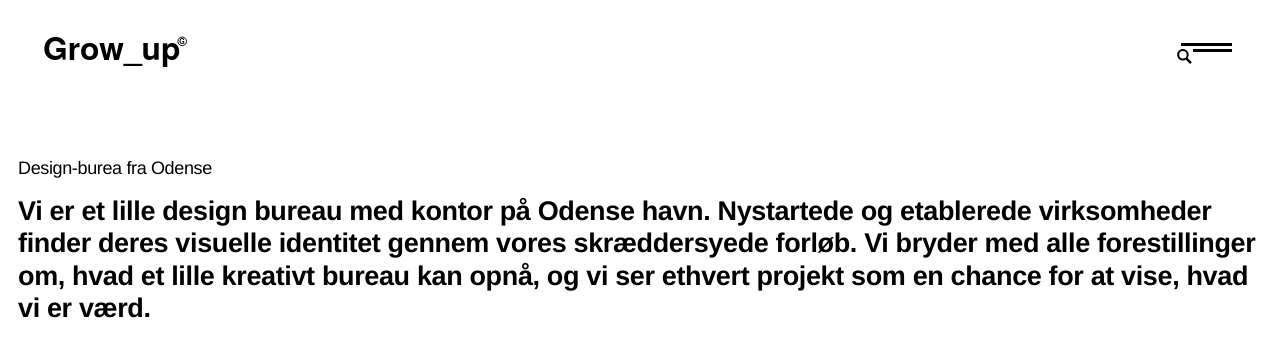
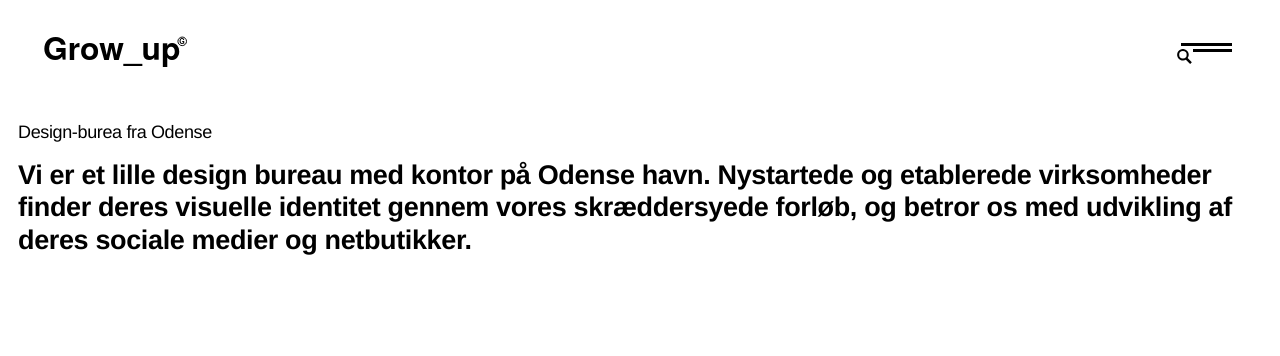
Before and after one commit to growup-studio/nextjs-blog, a Next.js app: page / in a window 1280 px wide. Shown: the top 356 px of the page. Built offline with nearby package versions, Linux system fonts and the light colour scheme.

Commit message:
fourth commit -typography

```diff
--- a/pages/index.js
+++ b/pages/index.js
@@ -8,7 +8,7 @@ function Home() {
           <section>
             <h1 className={utilStyles.headingS}>Design-burea fra Odense</h1>
             <p className={utilStyles.headingL}>
-                Vi er et lille design bureau med kontor på Odense havn. Nystartede og etablerede virksomheder finder deres visuelle identitet gennem vores skræddersyede forløb. Vi bryder med alle forestillinger om, hvad et lille kreativt bureau kan opnå, og vi ser ethvert projekt som en chance for at vise, hvad vi er værd.
+                Vi er et lille design bureau med kontor på Odense havn. Nystartede og etablerede virksomheder finder deres visuelle identitet gennem vores skræddersyede forløb, og betror os med udvikling af deres sociale medier og netbutikker.
             </p>
           </section>
     </Layout>
--- a/styles/layout.module.scss
+++ b/styles/layout.module.scss
@@ -1,5 +1,5 @@
 .main {
     background-color: var(--white);
     margin: 0;
-    padding: 8rem 1rem 0;
+    padding: 6rem 1rem 0;
 }
```
